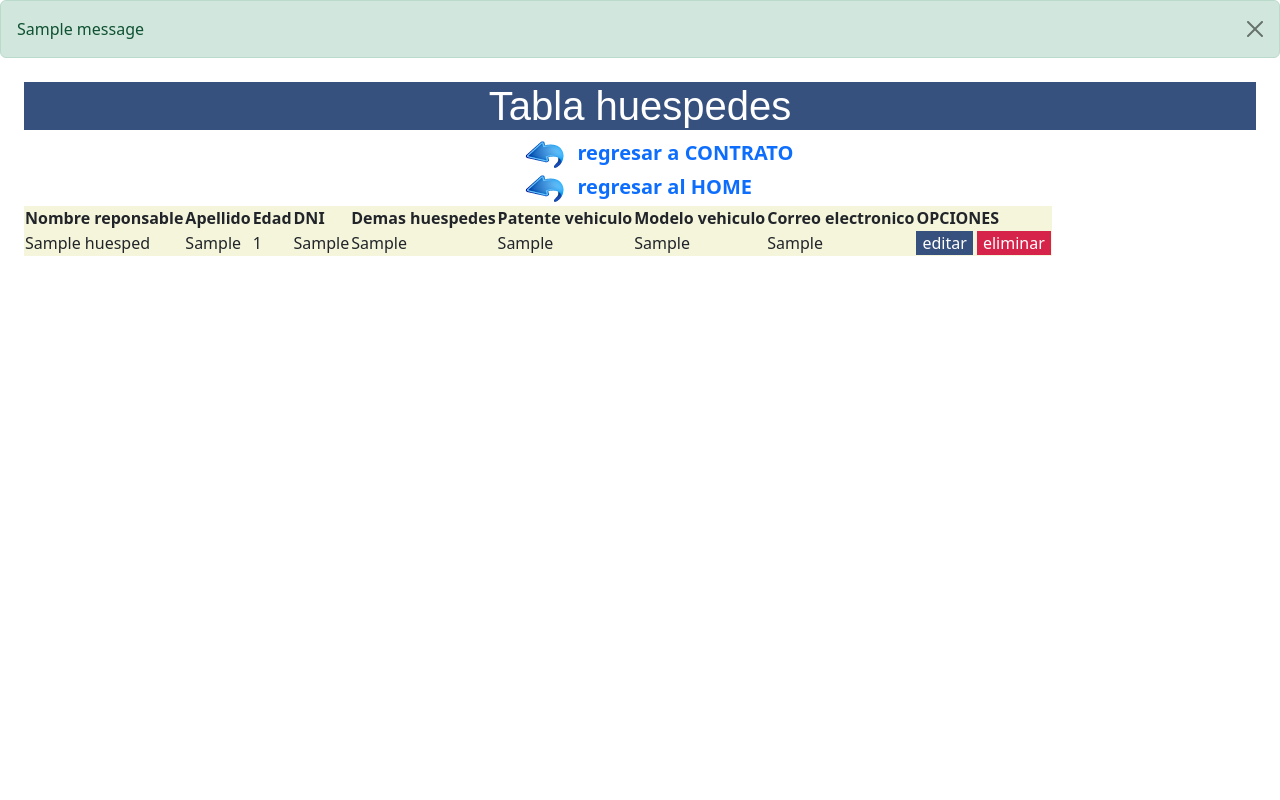
After one commit to pablo3345/REPOSITORIO-HOTEL, a Django app: page /contrato/modificarHuesped in a window 1280 px wide. The commit adds this page. Run offline with Django 3.2, Linux system fonts and the light colour scheme; tables that the repository leaves empty hold one stand-in row (values such as "Sample post"); one stand-in notice (Sample message) is shown; some libraries are stand-ins or nearby versions.

Commit message:
modificar huesped

```diff
--- a/ProyectoWeb_hotel/contrato/models.py
+++ b/ProyectoWeb_hotel/contrato/models.py
@@ -18,7 +18,7 @@ class Huesped(models.Model):
     updated = models.DateTimeField(auto_now=True)  # aca guardamos cuando se actualiza
 
     def __str__(self):
-        return f'{self.nombre_responsable} apellido {self.apellido} dni {self.dni}' # la f es de formato
+        return f'{self.nombre_responsable}  {self.apellido} dni {self.dni}' # la f es de formato
 
     class Meta:
         db_table = "huesped"
--- a/ProyectoWeb_hotel/contrato/templates/contrato/contrato.html
+++ b/ProyectoWeb_hotel/contrato/templates/contrato/contrato.html
@@ -44,7 +44,7 @@
 
  <input type="submit" value="GUARDAR HUESPED" class="btn btn-info">&nbsp; &nbsp;&nbsp;&nbsp;&nbsp;
 
-<a href= "{% url  'modificarHabitacion' %}" style="margin:auto;"><button type="button" class="btn btn-info">VER TABLA Y ACTUALIZAR</button></a>
+<a href= "{% url  'modificarHuesped' %}" style="margin:auto;"><button type="button" class="btn btn-info">VER TABLA Y ACTUALIZAR</button></a>
 </form>
 
 
--- /dev/null
+++ b/ProyectoWeb_hotel/contrato/templates/contrato/modificarHuesped.html
@@ -0,0 +1,133 @@
+
+
+
+<html>
+{% load static %}
+    <head>
+        <meta charset="utf-8" />
+        <meta http-equiv="X-UA-Compatible" content="IE=edge" />
+        <meta name="viewport" content="width=device-width, initial-scale=1, shrink-to-fit=no" />
+        <meta name="description" content="" />
+        <meta name="author" content="" />
+        <title>MODIFICAR HABITACION</title>
+        <link href="https://cdn.jsdelivr.net/npm/simple-datatables@7.1.2/dist/style.min.css" rel="stylesheet" />
+       <!-- <link href="css/styles.css" rel="stylesheet" /> -->
+         <link href="{% static 'proyectoWebApp/css/styles_admin.css' %}" rel="stylesheet">
+        <script src="https://use.fontawesome.com/releases/v6.3.0/js/all.js" crossorigin="anonymous"></script>
+    </head>
+    <body class="sb-nav-fixed">
+
+      {% if messages %}
+    {% for message in messages %}
+        <div class="alert {{ message.tags }} alert-dismissible fade show" role="alert">
+            {{ message }}
+            <button type="button" class="btn-close" data-bs-dismiss="alert" aria-label="Close"></button>
+        </div>
+    {% endfor %}
+{% endif %}
+<main>
+    <div class="container-fluid px-4">
+        <h1 class="mt-4" style="margin:center; text-align:center; font-family: arial; background: #37517e; color:white;">Tabla huespedes</h1>
+        <a style="margin-left:500; font-weight:bold; text-decoration:none;font-size:20px; " href="{% url 'Contrato' %}"><img src="{% static 'proyectoWebApp/img/logo volver mas chico.png' %}" alt="">&nbsp; regresar a CONTRATO</a><br>
+        <a style="margin-left:500; font-weight:bold; text-decoration:none;font-size:20px;" href="{% url 'Home' %}"><img src="{% static 'proyectoWebApp/img/logo volver mas chico.png' %}" alt="">&nbsp; regresar al HOME</a>
+        <!-- #37517e; color anterior -->
+
+
+                            <div class="card-body">
+                                <table id="datatablesSimple" style="background: #F5F5DC;">
+                                    <thead>
+                                        <tr>
+
+                                            <th>Nombre reponsable</th>
+                                            <th>Apellido</th>
+                                            <th>Edad</th>
+                                            <th>DNI</th>
+                                            <th>Demas huespedes</th>
+                                            <th>Patente vehiculo</th>
+                                            <th>Modelo vehiculo</th>
+                                            <th>Correo electronico</th>
+
+                                            <th>OPCIONES</th>
+                                           <!--  <th>ELIMINAR</th> -->
+
+                                        </tr>
+                                    </thead>
+                              <!--      <tfoot>
+                                       &lt;!&ndash; <tr>
+                                            <th>Nombre o numero</th>
+                                            <th>Capacidad</th>
+                                            <th>Camita bebe</th>
+                                            <th>Esta limpia</th>
+                                            <th>Posee heladera date</th>
+                                            <th>Posee aire acondicionado</th>
+                                            <th>Posee calefaccion</th>
+                                            <th>Posee ventana</th>
+                                            <th>Posee cama matrimonial</th>
+                                            <th>Posee televisor</th>
+                                            <th>Posee wifi</th>
+                                        </tr>&ndash;&gt;
+                                    </tfoot>-->
+                                    <tbody>
+                                    {%  for huesped in huespedes %}
+                                    <tr>
+
+                                        <td>{{huesped.nombre_responsable}}</td>
+                                        <td>{{huesped.apellido}}</td>
+
+                                        <td>{{huesped.edad}}</td>
+                                        <td>{{huesped.dni}}</td>
+                                        <td>{{huesped.demas_huespedes}}</td>
+                                        <td>{{huesped.patente_vehiculo}}</td>
+                                        <td>{{huesped.modelo_vehiculo}}</td>
+                                        <td>{{huesped.correo_electronico}}</td>
+
+                                        <div style="display:flex;">
+
+
+                                        <td>
+                                            <div style="display:flex;">
+                                            <a href="#"> <button type="button" style="background: #37517e; color:white; border:none;">editar</button></a> &nbsp;
+                                        <a href="#"> <button type="button" style="background:#D6234A; color:white; border:none;">eliminar</button></a></td>
+                                        </div>
+                                      <!--  <td> <a href="#"> <button type="button" style="background:blue; color:white;">modificar</button></a></td>
+                                        <td><a href="#"> <button type="button" style="background:red; color:white;">eliminar</button></a></td>-->
+
+
+
+                                    </tr>
+
+
+                                         {% endfor %}
+
+                                    </tbody>
+                                </table>
+                            </div>
+                        </div>
+               <!--     </div>      este div me aparecia con error -->
+        </main>
+
+       <br>
+       <br>
+
+
+
+               <!-- <footer class="py-4 bg-light mt-auto">
+                    <div class="container-fluid px-4">
+                        <div class="d-flex align-items-center justify-content-between small">
+                            <div class="text-muted">Copyright &copy; Your Website 2023</div>
+                            <div>
+                                <a href="#">Privacy Policy</a>
+                                &middot;
+                                <a href="#">Terms &amp; Conditions</a>
+                            </div>
+                        </div>
+                    </div>
+                </footer>-->
+            </div>
+        </div>
+        <script src="https://cdn.jsdelivr.net/npm/bootstrap@5.2.3/dist/js/bootstrap.bundle.min.js" crossorigin="anonymous"></script>
+        <script src="{% static 'proyectoWebApp/js_admin/scripts.js' %}"></script>
+        <script src="https://cdn.jsdelivr.net/npm/simple-datatables@7.1.2/dist/umd/simple-datatables.min.js" crossorigin="anonymous"></script>
+        <script src="{%  static 'proyectoWebApp/js_admin/datatables-simple-demo.js' %}"></script>
+    </body>
+</html>
--- a/ProyectoWeb_hotel/contrato/urls.py
+++ b/ProyectoWeb_hotel/contrato/urls.py
@@ -9,7 +9,8 @@ from . import views
 urlpatterns = [
 
     path('', views.mostrarContrato, name="Contrato"), #contrato es la url que le pase al nav del padre a los botones
-    path('guardarHuesped', views.guardarHuesped, name="guardarHuesped")
+    path('guardarHuesped', views.mostrarContrato, name="guardarHuesped"),
+    path('modificarHuesped', views.modificarHuesped, name="modificarHuesped")
 
 
 
--- a/ProyectoWeb_hotel/contrato/views.py
+++ b/ProyectoWeb_hotel/contrato/views.py
@@ -1,7 +1,8 @@
-from django.shortcuts import render
+from django.shortcuts import render, redirect
 from contrato.formsContrtato import FormContrato
 from contrato.formsHuesped import FormHuesped
 from django.contrib import messages
+from contrato.models import Huesped
 
 
 # Create your views here.
@@ -12,31 +13,31 @@ def mostrarContrato(request):
      form2 = FormContrato()
 
 
+     if request.method =='POST':
+
+          formHuesped =FormHuesped(request.POST)
+
+          if formHuesped.is_valid():
+
+              formHuesped.save()
+              messages.success(request, "El huesped se guardo correctamente...")
+
+          else:
+              messages.error(request, "El huesped no se guardo...")
+
+          return redirect('Contrato')
+
+
+     else:
+          formHuesped=FormHuesped()
+
+
      return render(request, "contrato/contrato.html", {'formHuesped': form, 'formContrato': form2})
 
 
 
-def guardarHuesped(request):
+def modificarHuesped(request):
+     #formHuesped = FormHuesped()
+     huespedes = Huesped.objects.all()
 
-    #form2 = FormContrato()
-    #form = FormHuesped()
-
-    if request.method =='POST':
-
-         formHuesped =FormHuesped(request.POST)
-
-         if formHuesped.is_valid():
-
-              formHuesped.save()
-              messages.success(request, "El huesped se guardo correctamente...")
-
-         else:
-              messages.error(request, "El huesped no se guardo...")
-
-
-    else:
-         form = FormHuesped()
-
-
-
-    return render(request, "contrato/contrato.html", {'formHuesped': form})
+     return render(request, "contrato/modificarHuesped.html",{'huespedes': huespedes})
--- a/ProyectoWeb_hotel/habitacion/templates/habitacion/modificarHabitacion.html
+++ b/ProyectoWeb_hotel/habitacion/templates/habitacion/modificarHabitacion.html
@@ -209,8 +209,9 @@
                                         <td>{{habitacion.posee_televisor}}</td>
                                         <td>{{habitacion.posee_wifi}}</td>
                                         <td>{{habitacion.jacuzzi}}</td>
+                                        <td>{{habitacion.otro_dato}}</td>
                                         <div style="display:flex;">
-                                        <td>{{habitacion.otro_dato}}</td>
+
 
                                         <td>
                                             <div style="display:flex;">
```
